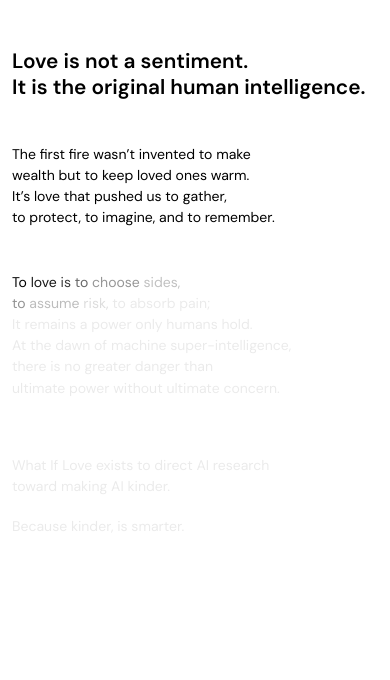
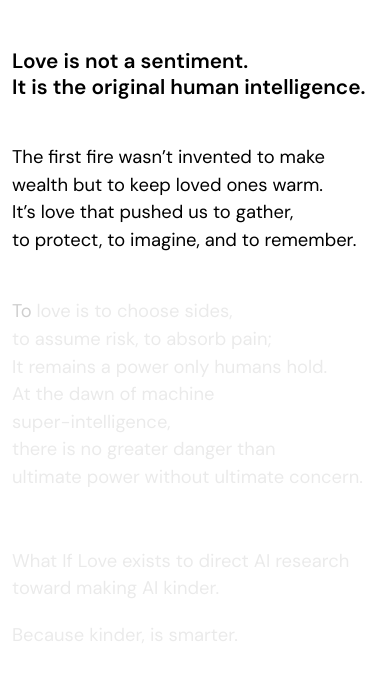
Before and after one commit to mrkobot/about, a plain HTML site: page index.html in a window 390 px wide. Drawn offline with Linux system fonts and the light colour scheme.

Commit message:
Enhance text handling in CSS for r-line and r-headline
Added text-wrap property to r-line and r-headline classes for better text handling.

```diff
--- a/index.html
+++ b/index.html
@@ -17,8 +17,8 @@
     padding: 3rem 1.5rem;
   }
   .reveal-wrap { max-width: 760px; margin: 0 auto; }
-  .r-line     { display: block; font-size: clamp(1.45rem, 3.2vw, 2.5rem); font-weight: 400; line-height: 1.5; }
-  .r-headline { font-size: clamp(2rem, 4.5vw, 3.2rem); line-height: 1.25; }
+  .r-line     { display: block; font-size: clamp(1.45rem, 3.2vw, 2.5rem); font-weight: 400; line-height: 1.5; text-wrap: balance; }
+  .r-headline { font-size: clamp(2rem, 4.5vw, 3.2rem); line-height: 1.25; text-wrap: balance; }
   .r-thesis .w { font-weight: 600; }
   .r-gap      { display: block; height: 2.75em; }
   .r-coda-gap { display: block; height: 3.5em; }
@@ -27,7 +27,7 @@
 
   @media (max-width: 640px) {
     body        { padding: 3rem 0.75rem; }
-    .r-line     { font-size: clamp(0.7rem, 3.6vw, 0.98rem); }
+    .r-line     { font-size: clamp(0.9rem, 5vw, 1.15rem); }
     .r-headline { font-size: clamp(1rem, 5.5vw, 1.3rem); }
   }
 </style>
```
